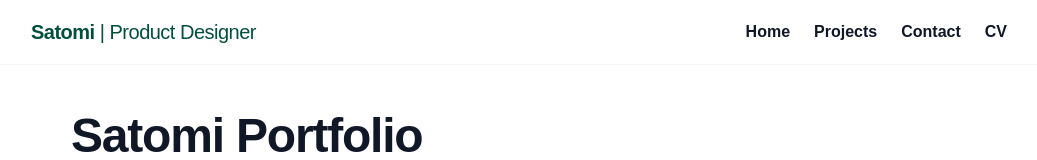
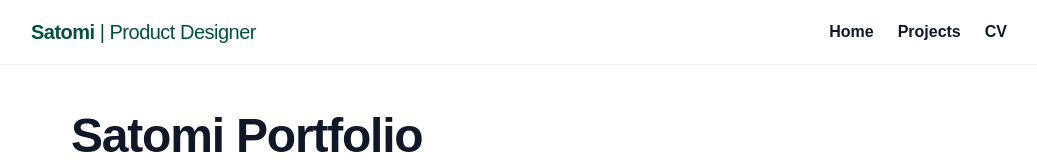
Before and after one commit to Wakasato/sato_portfolio, a Next.js app: page / in a window 1280 px wide. Shown: the top 160 px of the page, without its empty margins (121-1158 px from the left). Built offline with nearby package versions, Linux system fonts and the light colour scheme.

Commit message:
delete Contact

```diff
--- a/components/Navbar.tsx
+++ b/components/Navbar.tsx
@@ -19,11 +19,6 @@
             </Link>
           </li>
           <li>
-            <Link href="/contact" className="hover:text-emerald-600 dark:hover:text-emerald-400 transition-colors">
-              Contact
-            </Link>
-          </li>
-          <li>
             <a
               href="https://drive.google.com/file/d/1y71yAzYkVOBZ0-lE5mVrkuVsZU56x4H-/view?usp=drive_link"
               target="_blank"
```
